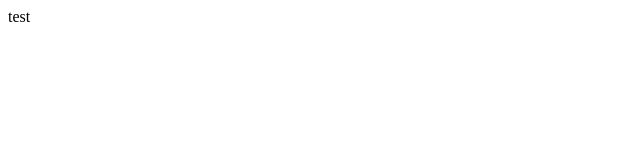
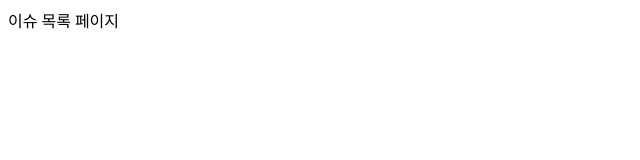
Before and after one commit to codesquad-member-2020/issue-tracker-12, a Vue app in the folder FE/vue/: page /issueList in a window 1280 px wide. Shown: the top 160 px of the page, without its empty margins (0-640 px from the left). Built offline with nearby package versions, Linux system fonts and the light colour scheme.

Commit message:
[#10] Feat: vue 인스턴스에 라우트 객체 주입 및 root App에 router-view 연결

```diff
--- a/FE/vue/src/App.vue
+++ b/FE/vue/src/App.vue
@@ -1,15 +1,11 @@
 <template>
   <div id="app">
-    test
+    <router-view></router-view>
   </div>
 </template>
 
 <script>
-export default {
-
-}
+export default {};
 </script>
 
-<style>
-
-</style>
+<style></style>
--- a/FE/vue/src/main.js
+++ b/FE/vue/src/main.js
@@ -1,8 +1,10 @@
 import Vue from 'vue';
 import App from './App.vue';
+import router from '@/routes/index';
 
 Vue.config.productionTip = false;
 
 new Vue({
+  router,
   render: h => h(App),
 }).$mount('#app');
```
